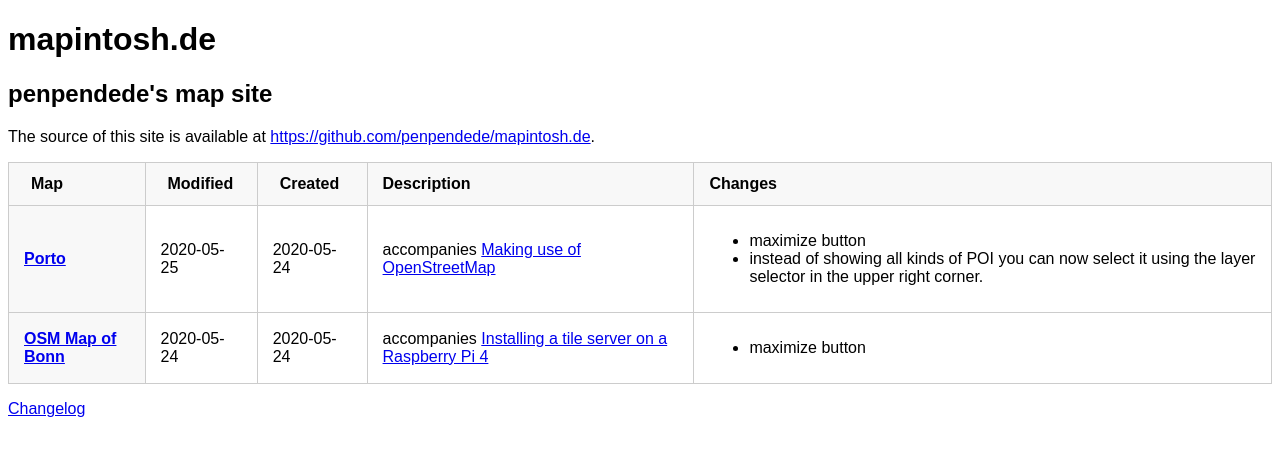
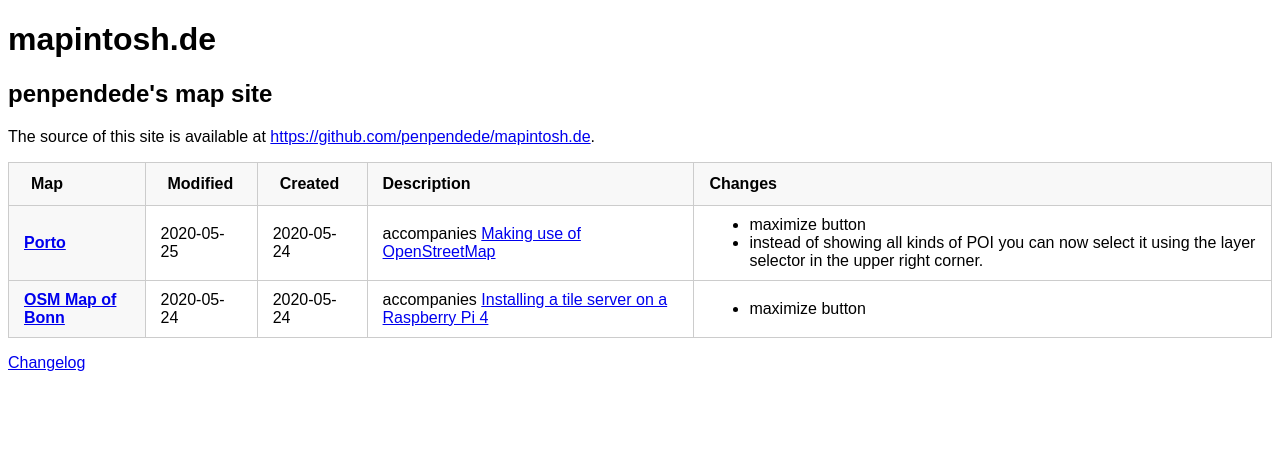
Before and after one commit to penpendede/mapintosh.de, a PHP site: page / in a window 1280 px wide. Shown: the top 456 px of the page. Run offline with PHP 8.4, Linux system fonts and the light colour scheme.

Commit message:
improved style

```diff
--- a/css/style.css
+++ b/css/style.css
@@ -30,6 +30,10 @@ th
   text-align: left;
   font-size: 12pt;
   padding: 10px 15px;
+}
+td > ul {
+  margin-bottom: 0;
+  margin-top: 0;
 }
 th
 {
```
